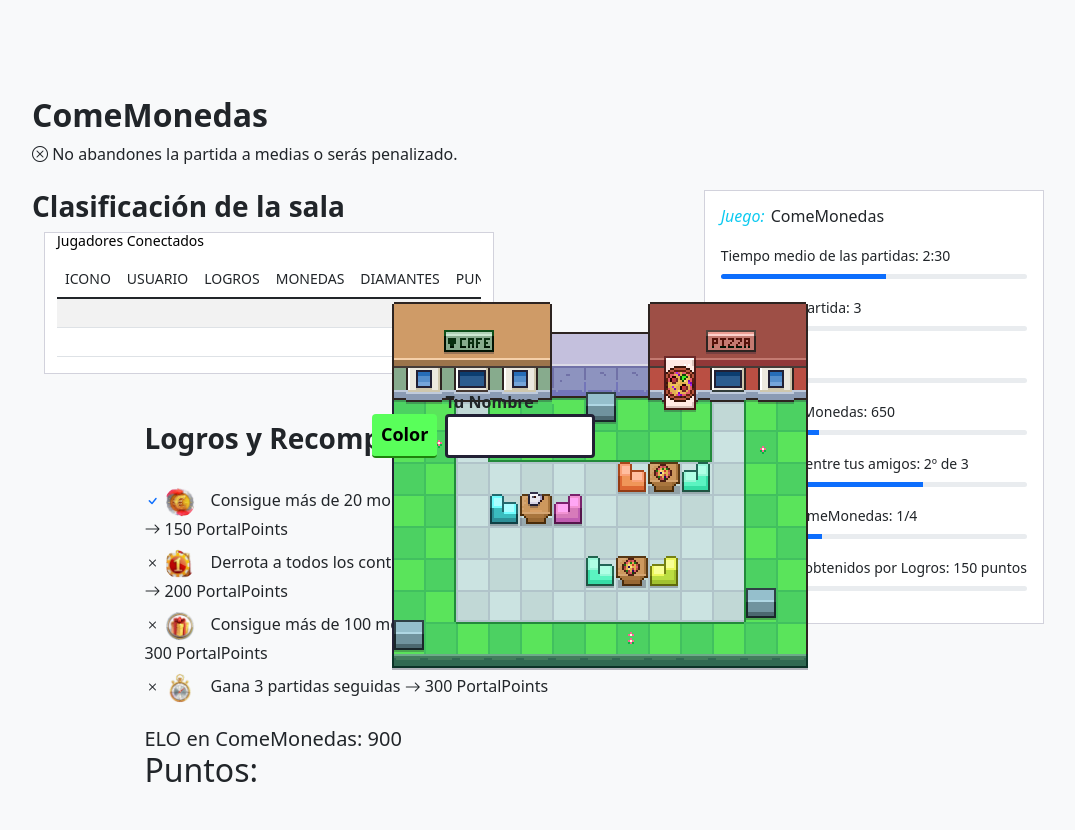
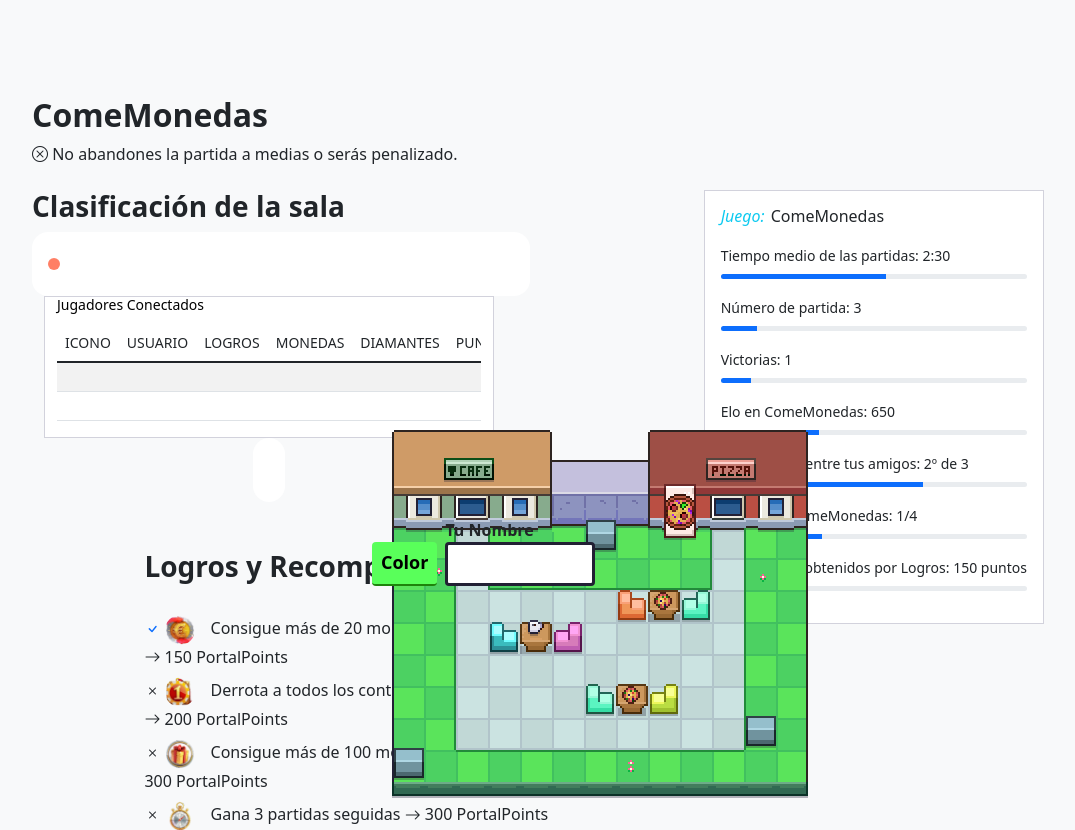
Before and after one commit to galanillo/Players-Portal-v2, a PHP site: page /gameMultiplayer.html in a window 1280 px wide. Shown: the part 66-896 px from the top of the page, without its empty margins (86-1161 px from the left). Run offline with PHP 8.4, Linux system fonts and the light colour scheme; lists and menus that the app fills with data are empty; some libraries are stand-ins or nearby versions.

Commit message:
inactividad

```diff
--- a/css/multiplayer.css
+++ b/css/multiplayer.css
@@ -308,3 +308,78 @@ p {
   margin-bottom: 1rem;
   flex: 0 0 auto;
 }
+
+#contador{
+  padding-left: 10%;
+  padding-top: 2%;;
+}
+
+#inactividad{
+  padding-left: 10%;
+  padding-top: 4%;;
+}
+
+
+body .rect {
+  width: auto;
+  height: 64px;
+  padding-right: 20px;
+  border-radius: 16px;
+  background: #fff;
+}
+
+body .rect .rec {
+  width: 12px;
+  height: 12px;
+  background: #ff2b00;
+  border-radius: 50%;
+  margin-top: 26px;
+  margin-left: 16px;
+  position: absolute;
+  -webkit-animation: Anime 1s linear infinite;
+  animation: Anime 1s linear infinite;
+}
+
+body .rect #time {
+  font-size: 34px;
+  line-height: 64px;
+  margin-left: 40px;
+  font-weight: 300;
+  font-family: "Helvetica";
+}
+
+@-webkit-keyframes Anime {
+  0% {
+      opacity: 1;
+  }
+
+  50% {
+      opacity: 1;
+  }
+
+  75% {
+      opacity: 0;
+  }
+
+  100% {
+      opacity: 0;
+  }
+}
+
+@keyframes Anime {
+  0% {
+      opacity: 1;
+  }
+
+  50% {
+      opacity: 1;
+  }
+
+  75% {
+      opacity: 0;
+  }
+
+  100% {
+      opacity: 0;
+  }
+}
--- a/gameMultiplayer.html
+++ b/gameMultiplayer.html
@@ -87,6 +87,10 @@
                                 </div>
                               </div>
                               <h3 class="fw-bolder">Clasificación de la sala</h3>
+                              <div class="rect">
+                                <div class="rec"></div>
+                                <div id="inactividad"></div>
+                            </div>
                               <div class="page-content page-container" id="page-content">
                                     <div class="row container d-flex justify-content-center">
                                           <div class="card">
@@ -162,6 +166,9 @@
                                               </div>
                                             </div>
                                           </div>
+                                          <div class="rect">
+                                            <div id="contador"></div>
+                                        </div>
                                         </div>
                                         </div>
                                           </div>
--- a/src/main/games/Spider.js
+++ b/src/main/games/Spider.js
@@ -1,10 +1,10 @@
 var pts = 0;
-var tiempoRestante = 30;
 var ptsLogro = 132;
 var fin = 0;
 var puntos = document.getElementById("puntos");
 var movimientos = document.getElementById("movimientos");
 var movimientosLogro = document.getElementById("movimientosLogro");
+var tiempoRestante = 30;
 var Timer = function(){};
 
 
```
Also changed, not shown: js/app.js (+29 -0 lines).
